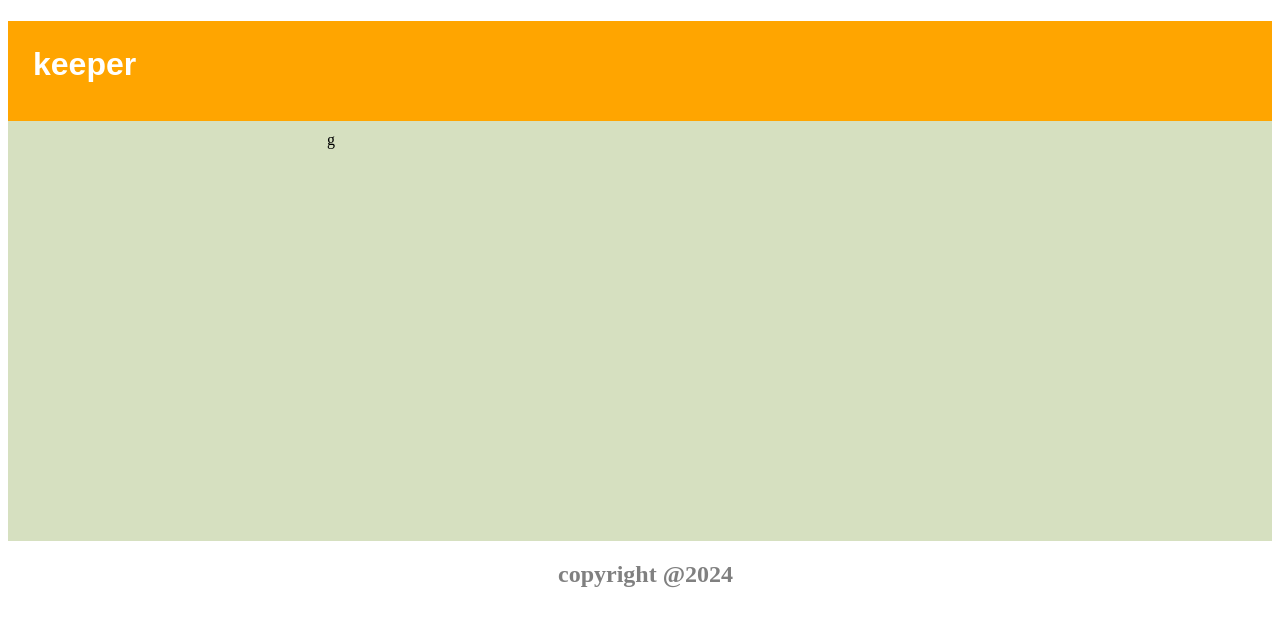
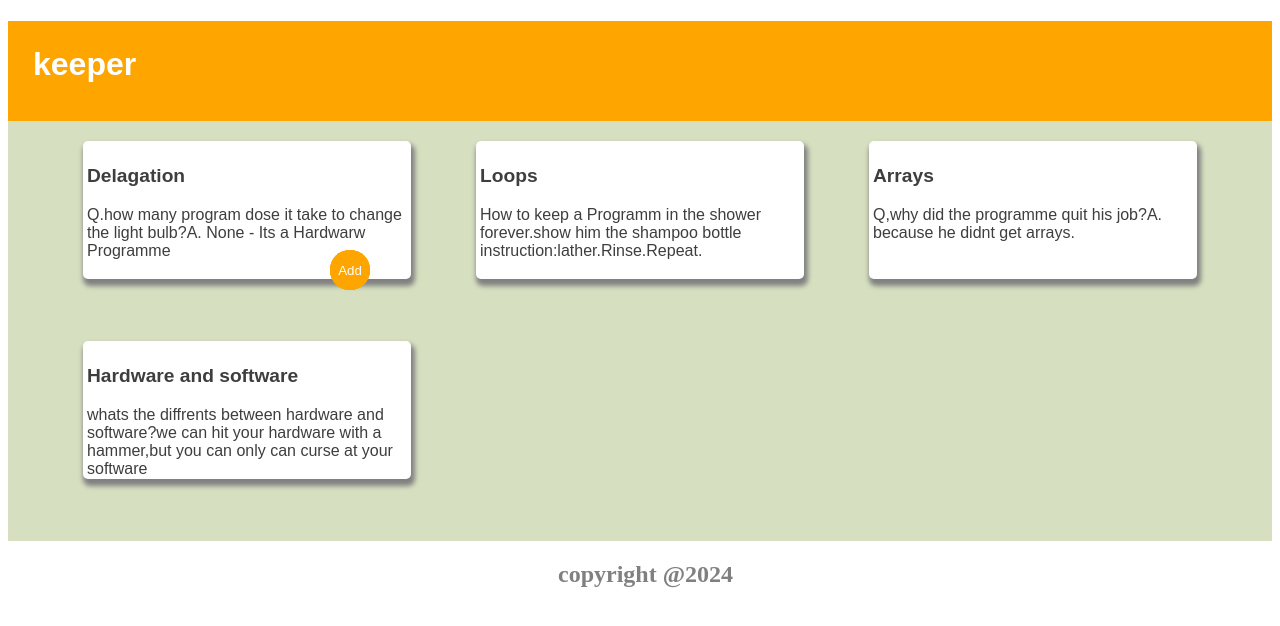
Before and after one commit to alizadehf-laya/first-react-task1, a React (Vite) app: page / in a window 1280 px wide. Shown: the top 626 px of the page. Built offline with nearby package versions, Linux system fonts and the light colour scheme.

Commit message:
map completed

```diff
--- a/src/components/body/Body.jsx
+++ b/src/components/body/Body.jsx
@@ -3,8 +3,14 @@ import Notes from "../../Card";
 import Cards from "./Cards";
 const Main= () =>{
 
-    const uniqcard= () =>{
-        <Cards title={Notes[0].title} content={Notes[0].content}/>
+    const uniqcard= (Notes) =>{
+        return(
+            <Cards
+            title={Notes.title}
+            content={Notes.content}
+            />
+        )
+
     }
     return(
         <>
@@ -14,7 +20,7 @@ const Main= () =>{
            <Cards title={Notes[1].title} content={Notes[1].content}/>
            <Cards title={Notes[2].title} content={Notes[2].content}/>
            <Cards title={Notes[3].title} content={Notes[3].content}/> */}
-        g
+
         </div>
         </>
     )
```
